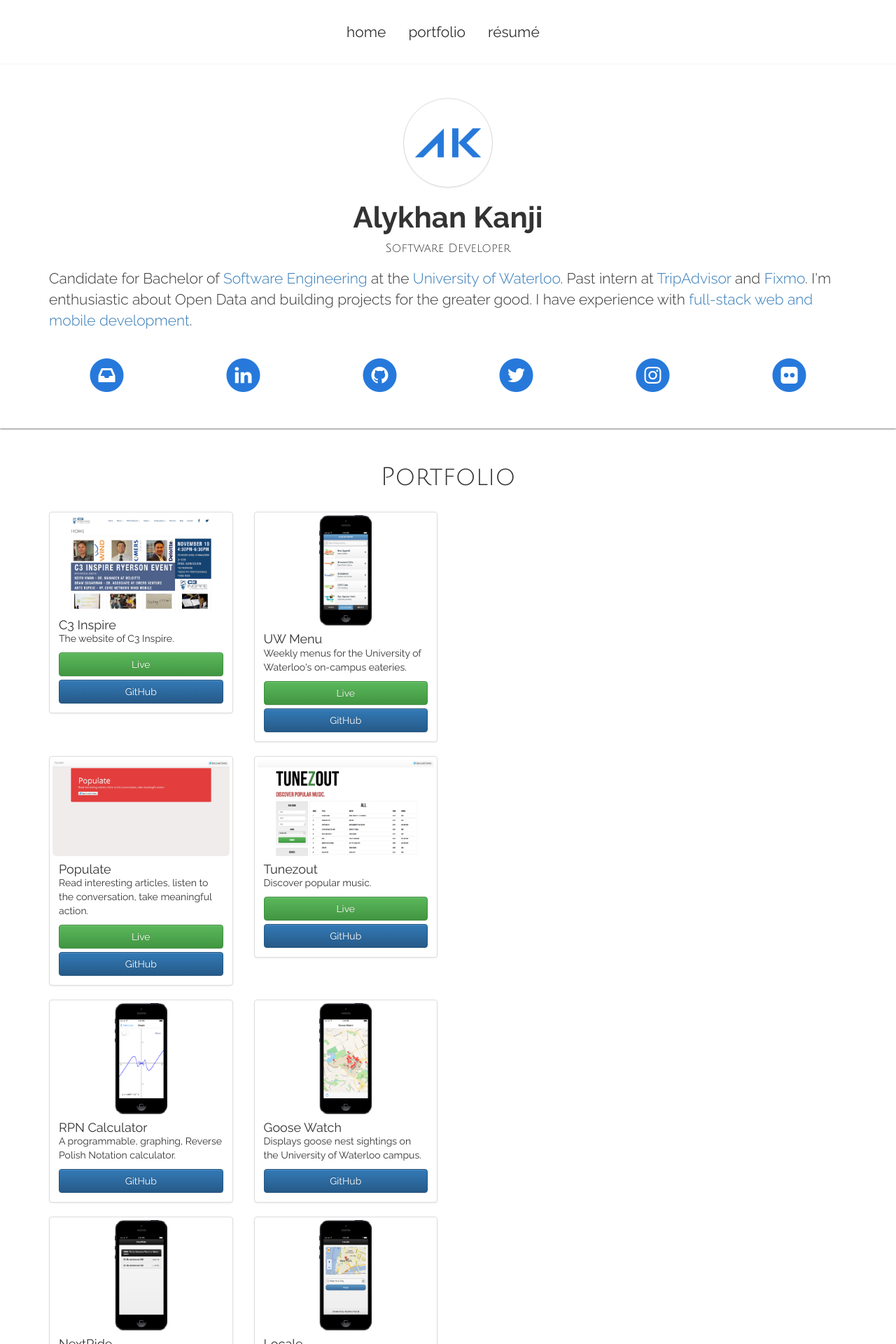
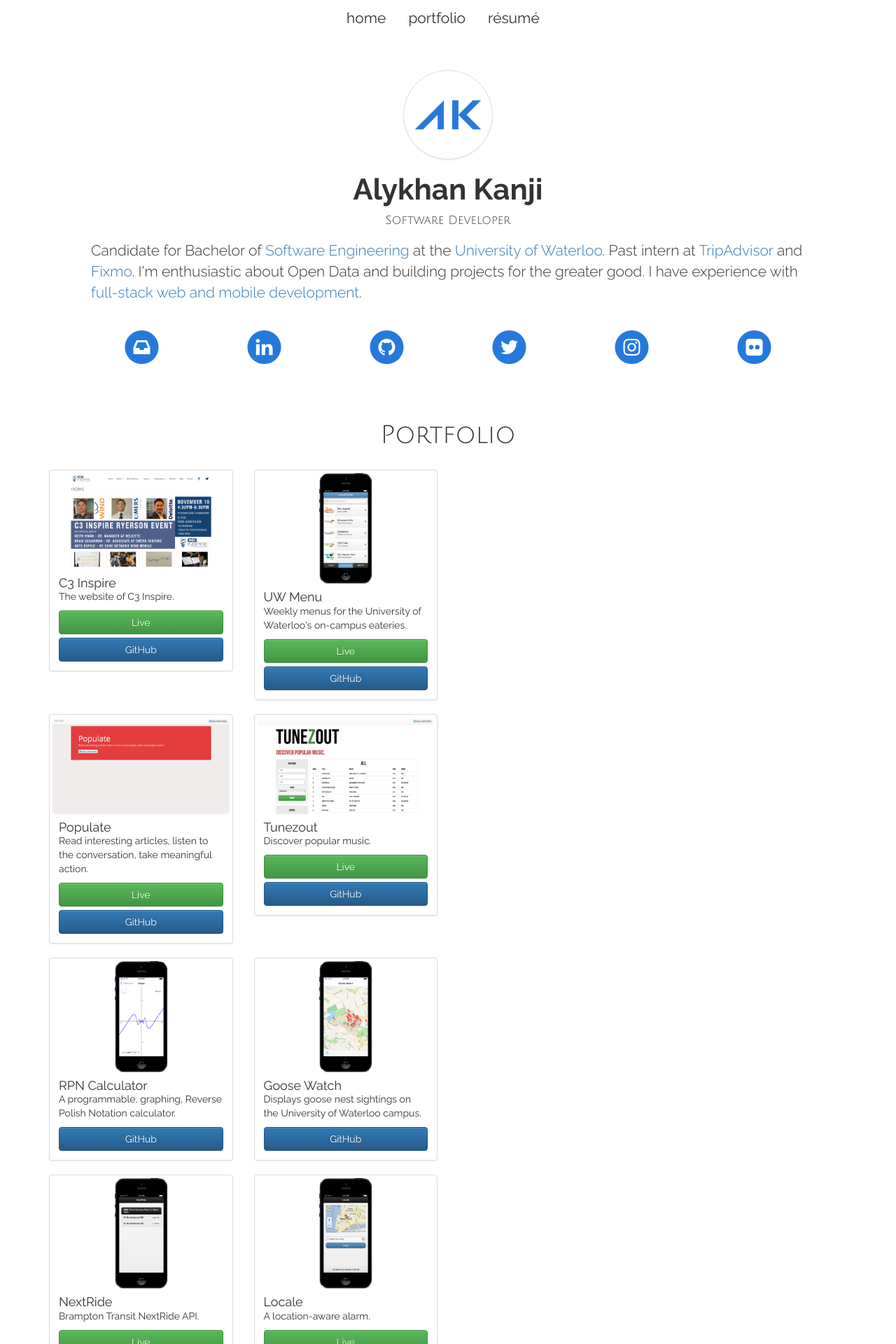
Before and after one commit to alykhank/alykhank.github.io, a Jekyll site: the page built from index.html, in a window 1280 px wide. Shown: the top 1920 px of the page at 70% size. Built offline with Jekyll 4.4.1, drawn with Linux system fonts in a browser that asks for light colours; nearby versions of some CDN libraries; Markdown is read by kramdown in place of the engine named in the settings; comment, search, counter and statistics services are not loaded.

Commit message:
Remove MIT image, add surrounding container

```diff
--- a/_includes/portfolio.html
+++ b/_includes/portfolio.html
@@ -1,5 +1,4 @@
 <section id="portfolio">
-	<div class="container">
 	<h1 class="text-center section-title">Portfolio</h1>
 	<br>
 	<div class="row">
@@ -24,5 +23,4 @@
 		{% cycle nil, '<div class="clearfix visible-xs"></div>', nil, '<div class="clearfix"></div>' %}
 		{% endfor %}
 	</div>
-	</div>
 </section>
--- a/_layouts/default.html
+++ b/_layouts/default.html
@@ -2,13 +2,12 @@
 <html lang="en">
 <head>
 	{% include head.html %}
-	{% if page.url == '/index.html' %}
-		{% include photobg.html %}
-	{% endif %}
 </head>
 <body onload="mixpanel.track('Page View', {'Page Name': '{{ page.name }}', 'URL': window.location.href});">
 	{% include navbar.html %}
-	{{ content }}
+	<div class="container">
+		{{ content }}
+	</div>
 	<script src="//code.jquery.com/jquery-2.0.3.min.js"></script>
 	<script src="//netdna.bootstrapcdn.com/bootstrap/3.0.3/js/bootstrap.min.js"></script>
 </body>
--- a/css/styles.css
+++ b/css/styles.css
@@ -12,6 +12,7 @@
 }
 
 .navbar {
+	margin: 0;
 	font-size: 1.5em;
 	text-transform: lowercase;
 }
@@ -28,16 +29,6 @@
 
 .jumbotron {
 	background: none;
-}
-
-@media only screen and (min-width: 768px) {
-	.navbar {
-		margin: 20px 0;
-	}
-	.jumbotron {
-		background: rgba(255, 255, 255, 0.8);
-		box-shadow: 0px 1px 2px #777;
-	}
 }
 
 .jumbotron h1 {
--- a/index.html
+++ b/index.html
@@ -4,7 +4,6 @@
 name: Home
 ---
 <div class="jumbotron">
-	<div class="container">
 	<img src="{{ site.baseurl }}img/ak.png" alt="Alykhan Kanji" width="128" class="img-circle img-thumbnail center-block">
 	<h1 class="text-center">Alykhan Kanji</h1>
 	<p class="lead text-center subtitle">Software Developer</p>
@@ -43,7 +42,6 @@
 			</a>
 		</div>
 	</div>
-	</div><!-- container -->
 </div><!-- jumbotron -->
 <script>
 	mixpanel.track_links("#contact", "Social Link Click", {'Network': 'Contact'});
```
Also changed, not shown: img/mit.jpg (deleted). Lines whose indentation alone changed are shown as unchanged.
